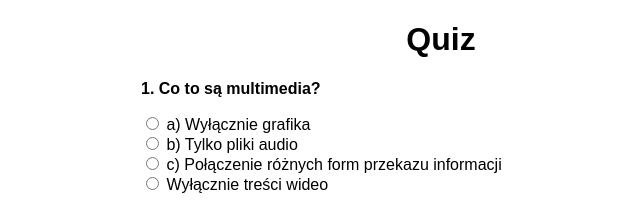
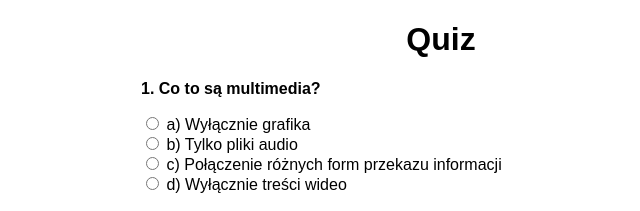
Before and after one commit to filip11990/quiz, a plain HTML site: page index.html in a window 1280 px wide. Shown: the top 211 px of the page, 199-839 px from the left. Drawn offline with Linux system fonts and the light colour scheme.

Commit message:
Add files via upload

```diff
--- a/index.html
+++ b/index.html
@@ -21,7 +21,7 @@
 
     <script>
         const questions = [
-            { q: "Co to są multimedia?", options: ["a) Wyłącznie grafika", "b) Tylko pliki audio", "c) Połączenie różnych form przekazu informacji", "Wyłącznie treści wideo"], correct: "C" },
+            { q: "Co to są multimedia?", options: ["a) Wyłącznie grafika", "b) Tylko pliki audio", "c) Połączenie różnych form przekazu informacji", "d) Wyłącznie treści wideo"], correct: "c) Połączenie różnych form przekazu informacji" },
             { q: "Pytanie 2?", options: ["A", "B", "C", "D"], correct: "C" },
             // Dodaj resztę pytań...
         ];
```
